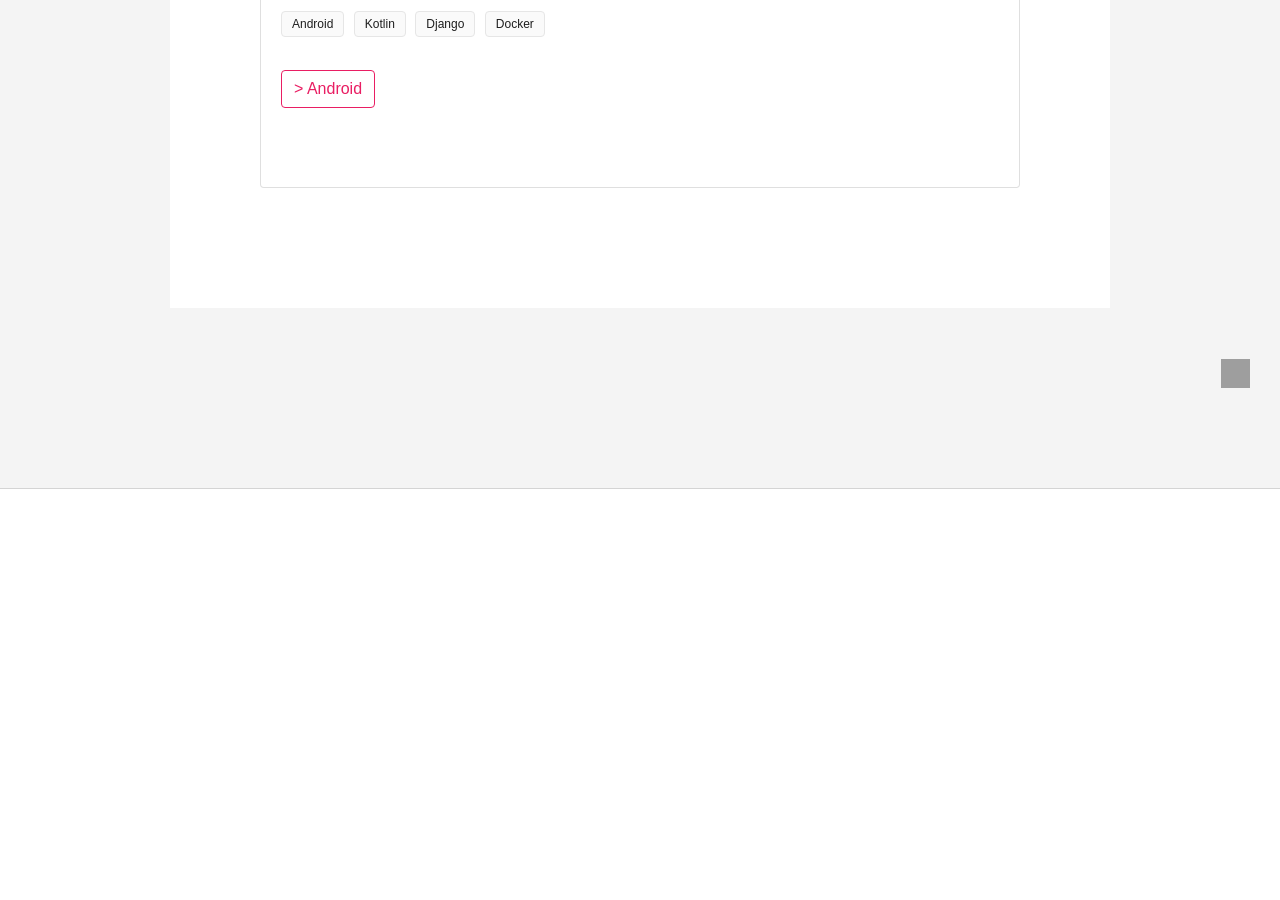
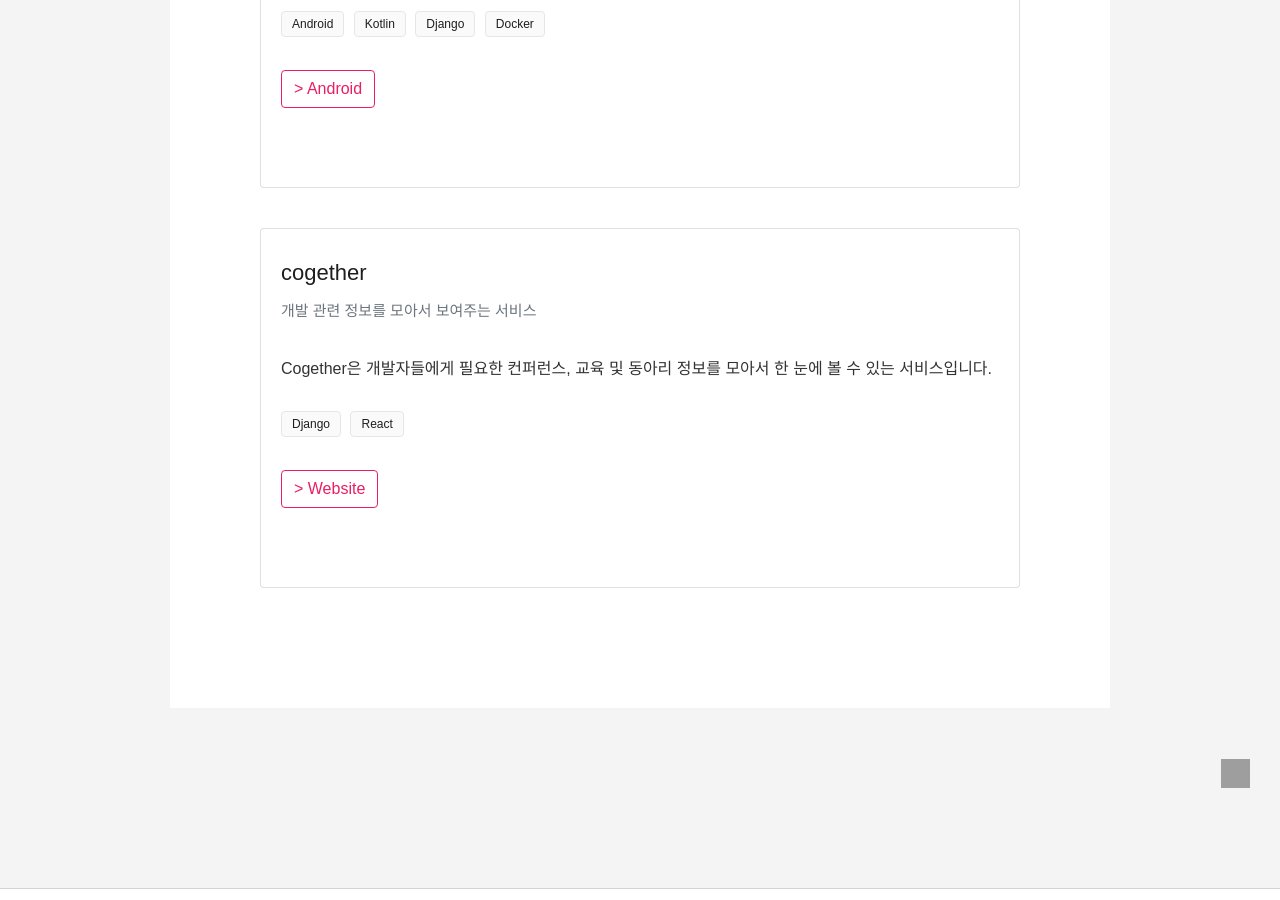
Before and after one commit to prography-tech/prography-tech.github.io, a Jekyll site: the page built from service.html, in a window 1280 px wide and 900 px high, scrolled down 1583 px. Built offline with Jekyll 4.4.1, drawn with Linux system fonts in a browser that asks for light colours; before the commit the page ends 2091 px from its top, so only the background shows below that; some of the changed text lies outside the part shown; grey boxes are pictures that could not be loaded.

Commit message:
cogeher service add

```diff
--- a/_data/service.yml
+++ b/_data/service.yml
@@ -17,14 +17,22 @@ defaults:
      - Android
 
   - name:  DailyPicture
-    android: https://play.google.com/store/apps/details?id=org.techtown.dailypicture
     title: 매일 일상의 변화 기록
     content: 기록을 한 사진들을 일정 이상의 사진들이 기록되면, 영상으로 변환하여 변화를 한눈에 볼 수 있습니다.
+    android: https://play.google.com/store/apps/details?id=org.techtown.dailypicture
     tags:
       - Android
       - Kotlin
       - Django
       - Docker
+
+  - name: cogether
+    title: 개발 관련 정보를 모아서 보여주는 서비스
+    content: Cogether은 개발자들에게 필요한 컨퍼런스, 교육 및 동아리 정보를 모아서 한 눈에 볼 수 있는 서비스입니다.
+    website: https://cogether.kr/
+    tags:
+     - Django
+     - React
 
 tagmap:
   - tag: Github
@@ -38,6 +46,10 @@ tagmap:
   - tag: Docker
     url: https://docs.docker.com/
   - tag: Node.js
-  - url: https://nodejs.org/
+    url: https://nodejs.org/
   - tag: Retrofit
-  - url: https://github.com/square/retrofit
+    url: https://github.com/square/retrofit
+  - tag: Django
+    url: https://www.djangoproject.com/
+  - tag: React
+    url: https://reactjs.org/
--- a/service.html
+++ b/service.html
@@ -4,7 +4,7 @@ title: Service
 image: https://images.unsplash.com/photo-1533022139390-e31c488d69e2?ixlib=rb-1.2.1&ixid=eyJhcHBfaWQiOjEyMDd9&auto=format&fit=crop&w=1789&q=80
 permalink: /service/
 sitemap: yes
-description: 프로그라피에서 나온 서비스들을 소개합니다.
+description: 프로그라피에서 탄생한 서비스들을 소개합니다.
 ---
 <link rel="stylesheet" href="../assets/css/screen.css">
 <link rel="stylesheet" href="../assets/css/service.css">
```
